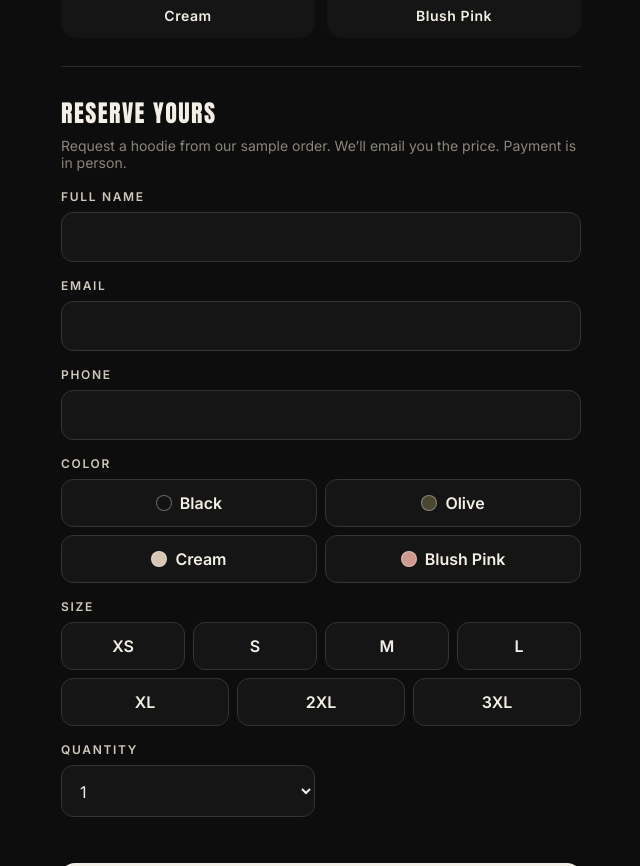
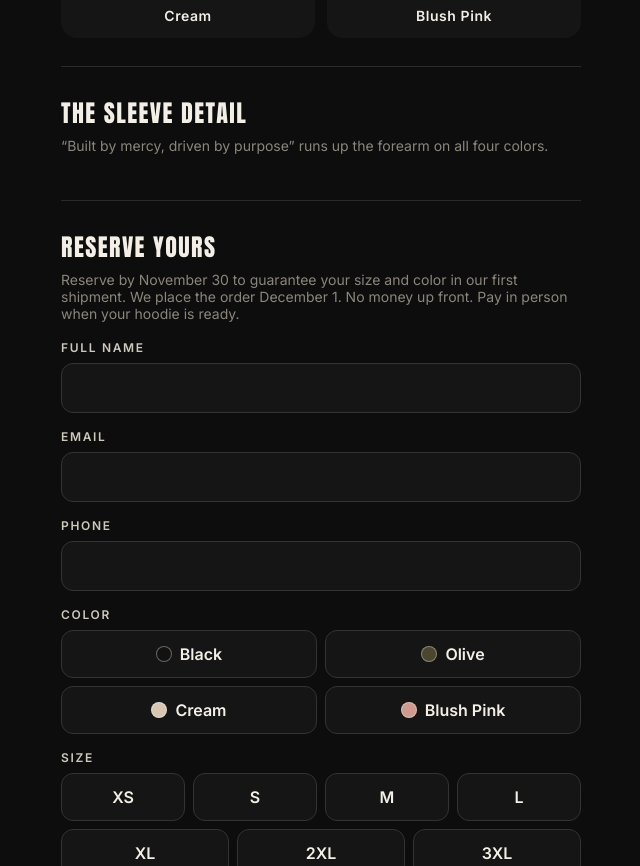
Before and after one commit to nelson8210/mercybuilt-site, a plain HTML site: page preorder/index.html in a window 1280 px wide. Shown: the part 1816-2682 px from the top of the page, without its empty margins (319-959 px from the left). Drawn offline with nearby package versions, Linux system fonts and the light colour scheme.

Commit message:
Add sleeve saying and first shipment reservation terms

```diff
--- a/preorder/index.html
+++ b/preorder/index.html
@@ -79,9 +79,14 @@ footer{padding:30px 0 40px;text-align:center;color:var(--muted);font-size:12px;l
     <div class="grid" id="colorGrid"></div>
   </section>
 
+  <section id="sleeve">
+    <h2>The sleeve detail</h2>
+    <p class="hint">“Built by mercy, driven by purpose” runs up the forearm on all four colors.</p>
+  </section>
+
   <section id="preorder">
     <h2>Reserve Yours</h2>
-    <p class="hint">Request a hoodie from our sample order. We’ll email you the price. Payment is in person.</p>
+    <p class="hint">Reserve by November 30 to guarantee your size and color in our first shipment. We place the order December 1. No money up front. Pay in person when your hoodie is ready.</p>
     <form id="form" novalidate>
       <div><label for="name">Full name</label><input id="name" name="name" autocomplete="name" required maxlength="120"></div>
       <div><label for="email">Email</label><input id="email" name="email" type="email" autocomplete="email" inputmode="email" required maxlength="254"></div>
```
